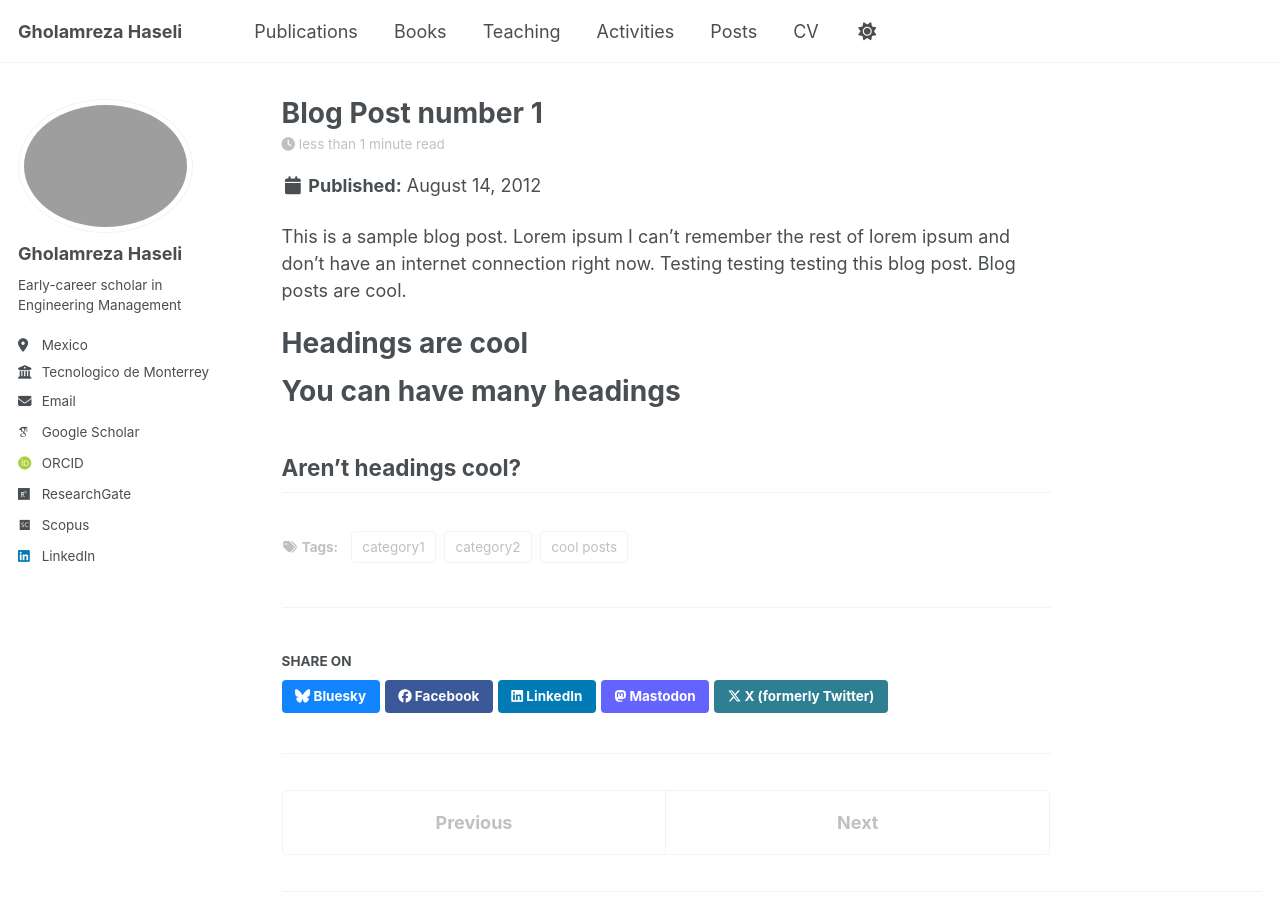
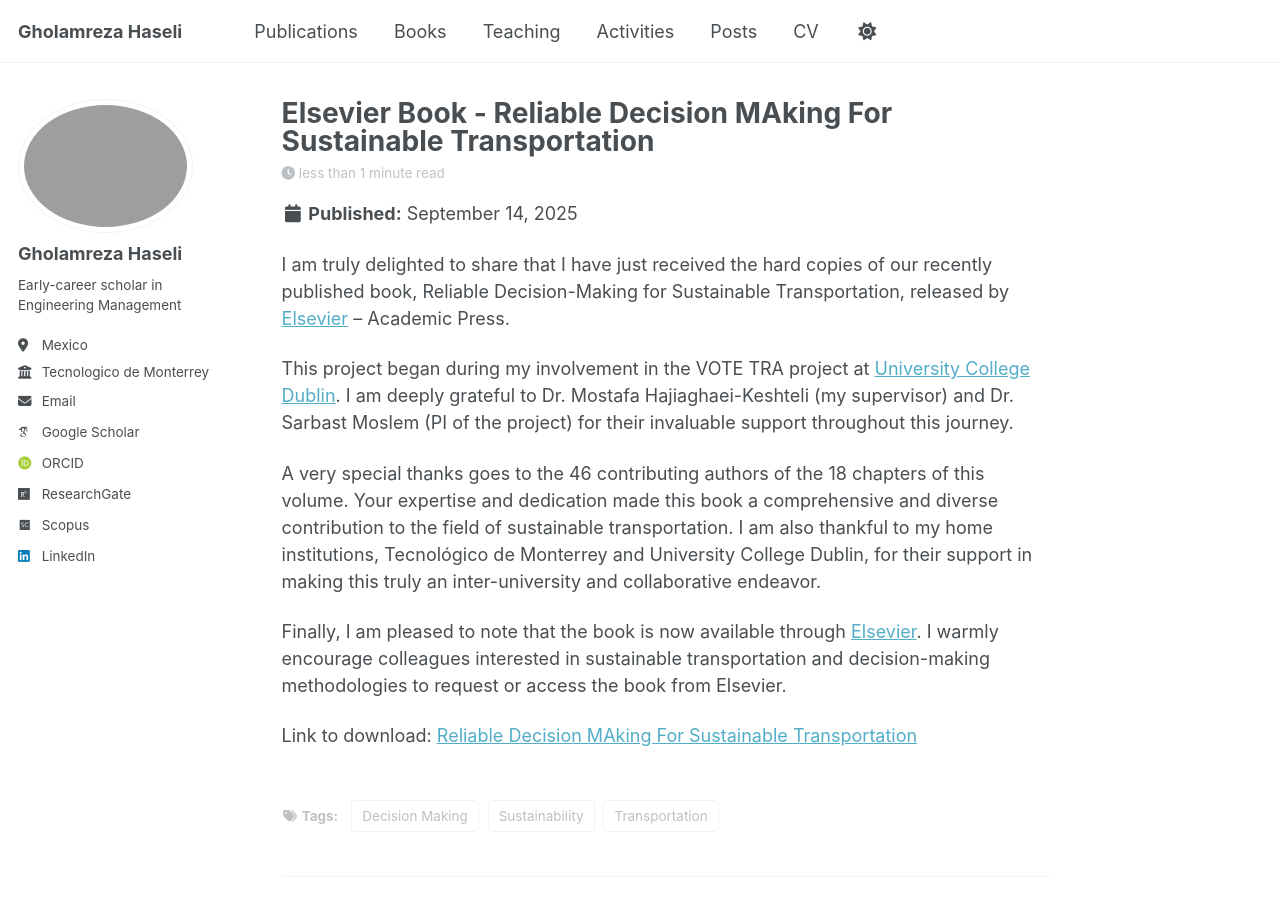
Before and after one commit to Gholamreza-Haseli/Gholamreza-Haseli.github.io, a Jekyll site: the page built from _posts/2012-08-14-blog-post-1.md, in a window 1280 px wide and 900 px high. Built offline with Jekyll 4.4.1, drawn with Linux system fonts in a browser that asks for light colours; some web fonts are replaced; a script bundle is joined from its source files by our own code; library files that are not in the unit come from our copies.

Commit message:
Update 2012-08-14-blog-post-1.md

```diff
--- a/_posts/2012-08-14-blog-post-1.md
+++ b/_posts/2012-08-14-blog-post-1.md
@@ -1,20 +1,20 @@
 ---
-title: 'Blog Post number 1'
-date: 2012-08-14
+title: 'Elsevier Book - Reliable Decision MAking For Sustainable Transportation'
+date: 2025-09-14
 permalink: /posts/2012/08/blog-post-1/
 tags:
-  - cool posts
-  - category1
-  - category2
+  - Decision Making
+  - Sustainability
+  - Transportation
 ---
 
-This is a sample blog post. Lorem ipsum I can't remember the rest of lorem ipsum and don't have an internet connection right now. Testing testing testing this blog post. Blog posts are cool.
+I am truly delighted to share that I have just received the hard copies of our recently published book, Reliable Decision-Making for Sustainable Transportation, released by [Elsevier](https://www.elsevier.com) – Academic Press.
 
-Headings are cool
-======
+This project began during my involvement in the VOTE TRA project at [University College Dublin](https://www.ucd.ie). I am deeply grateful to Dr. Mostafa Hajiaghaei-Keshteli (my supervisor) and Dr. Sarbast Moslem (PI of the project) for their invaluable support throughout this journey.
 
-You can have many headings
-======
+A very special thanks goes to the 46 contributing authors of the 18 chapters of this volume. Your expertise and dedication made this book a comprehensive and diverse contribution to the field of sustainable transportation. I am also thankful to my home institutions, Tecnológico de Monterrey and University College Dublin, for their support in making this truly an inter-university and collaborative endeavor.
 
-Aren't headings cool?
-------
+Finally, I am pleased to note that the book is now available through [Elsevier](https://www.sciencedirect.com/book/edited-volume/9780443337406/reliable-decision-making-for-sustainable-transportation). I warmly encourage colleagues interested in sustainable transportation and decision-making methodologies to request or access the book from Elsevier.
+
+Link to download:
+[Reliable Decision MAking For Sustainable Transportation](https://www.sciencedirect.com/book/edited-volume/9780443337406/reliable-decision-making-for-sustainable-transportation)
```
